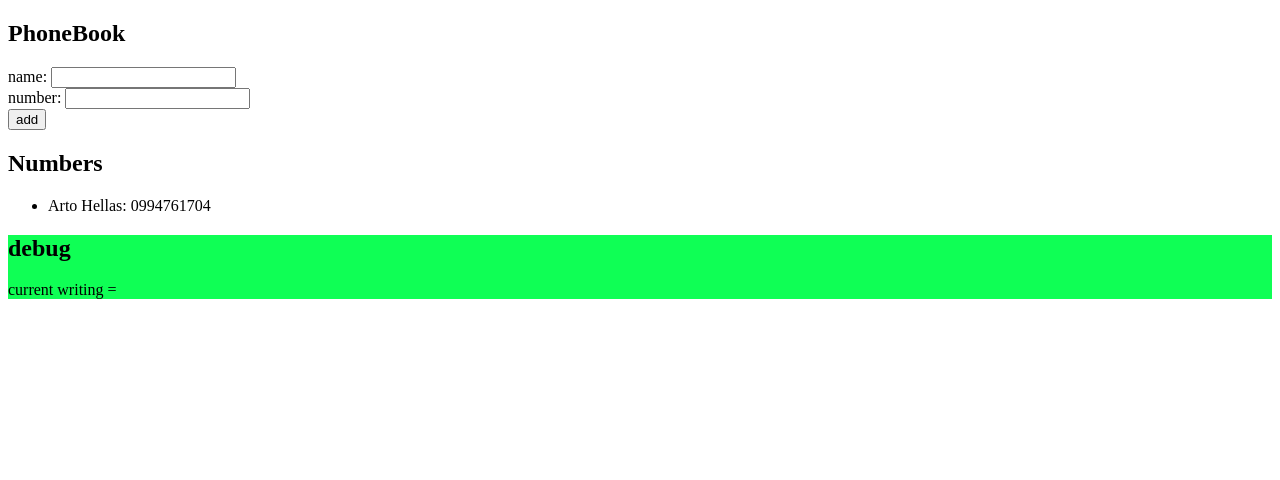
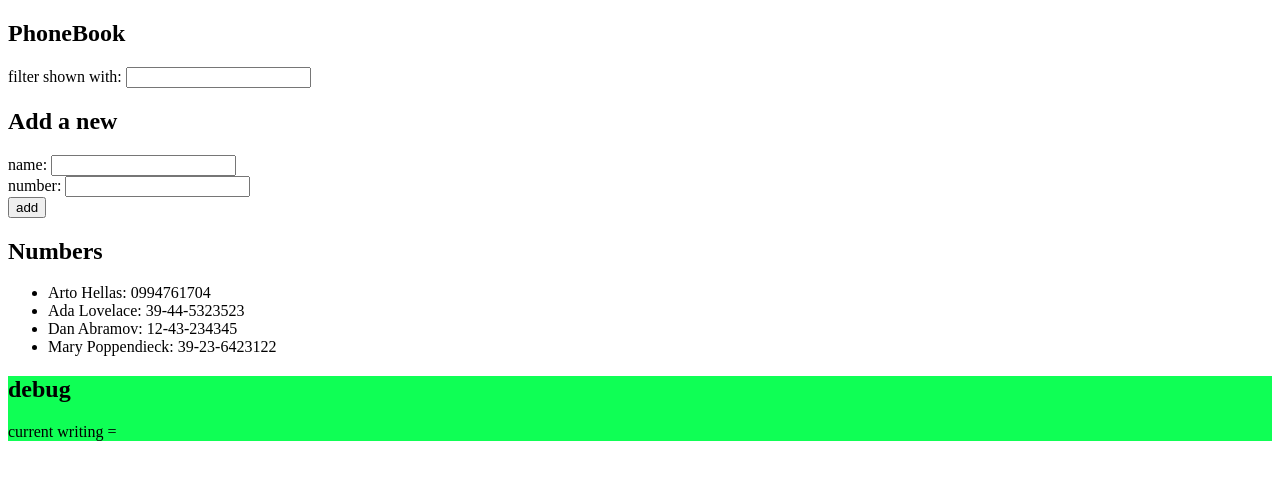
Before and after one commit to willymromero/fullstackopen-bootcamp, a React (Vite) app in the folder part2/phone-book/: page / in a window 1280 px wide. Shown: the top 480 px of the page. Built offline with nearby package versions, Linux system fonts and the light colour scheme.

Commit message:
Part 2, exercise 2.9 rocks:rocket:

```diff
--- a/part2/phone-book/src/App.jsx
+++ b/part2/phone-book/src/App.jsx
@@ -4,45 +4,57 @@ const Person = ({ person }) => <li>{person.name}: {person.number}</li>
 
 const App = () => {
   const [persons, setPersons] = useState([
-    { name: "Arto Hellas", number: "0994761704" }
+    { name: "Arto Hellas", number: "0994761704" },
+    { name: 'Ada Lovelace', number: '39-44-5323523' },
+    { name: 'Dan Abramov', number: '12-43-234345' },
+    { name: 'Mary Poppendieck', number: '39-23-6423122' }
   ]);
-  const [newName, setNewName] = useState("");
-  const [newNumber, setNewNumber] = useState("");
+  const [newPersonName, setNewPersonName] = useState("");
+  const [newPersonNumber, setNewPersonNumber] = useState("");
+  const [searchFilter, setSearchFilter] = useState("");
 
   const addPerson = (event) => {
     event.preventDefault();
 
-    const personExists = persons.find(person => person.name === newName);
+    const personExists = persons.find(person => person.name === newPersonName);
     if (personExists) {
-      return alert(`Whops,${newName} already exists!`);
+      return alert(`Whops,${newPersonName} already exists!`);
     }
 
     const personObject = {
-      name: newName,
-      number: newNumber,
+      name: newPersonName,
+      number: newPersonNumber,
     };
     setPersons(persons.concat(personObject));
-    setNewName("");
-    setNewNumber("");
+    setNewPersonName("");
+    setNewPersonNumber("");
   }
 
   const handleNameChange = (event) => {
-    setNewName(event.target.value);
+    setNewPersonName(event.target.value);
   }
 
   const handleNumberChange = (event) => {
-    setNewNumber(event.target.value);
+    setNewPersonNumber(event.target.value);
+  }
+
+  const handleFilterChange = (event) => {
+    setSearchFilter(event.target.value);
   }
 
   return (
     <div>
       <h2>PhoneBook</h2>
+      <div>
+        filter shown with: <input onChange={handleFilterChange} />
+      </div>
+      <h2>Add a new</h2>
       <form onSubmit={addPerson}>
         <div>
-          name: <input value={newName} onChange={handleNameChange} />
+          name: <input value={newPersonName} onChange={handleNameChange} />
         </div>
         <div>
-          number: <input value={newNumber} onChange={handleNumberChange} />
+          number: <input value={newPersonNumber} onChange={handleNumberChange} />
         </div>
         <div>
           <button type="submit">add</button>
@@ -52,15 +64,15 @@ const App = () => {
       <div>
         <ul>
           {
-            persons.map(
-              (person, index) => <Person key={index} person={person} />
-            )
+            persons
+              .filter(person => new RegExp(`.*${searchFilter}.*`, "i").test(person.name))
+              .map((person, index) => <Person key={index} person={person} />)
           }
         </ul>
       </div>
       <div style={{ backgroundColor: "#0fff55" }}>
         <h2>debug</h2>
-        current writing = {newName} {newNumber}
+        current writing = {newPersonName} {newPersonNumber}
       </div>
     </div>
   );
```
